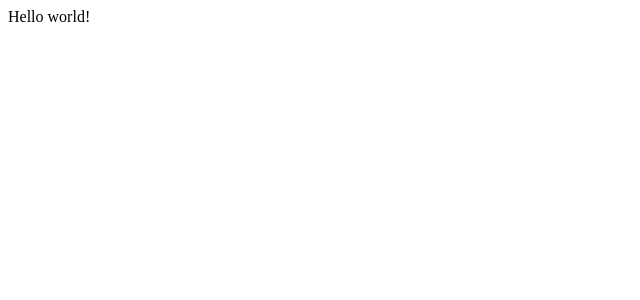
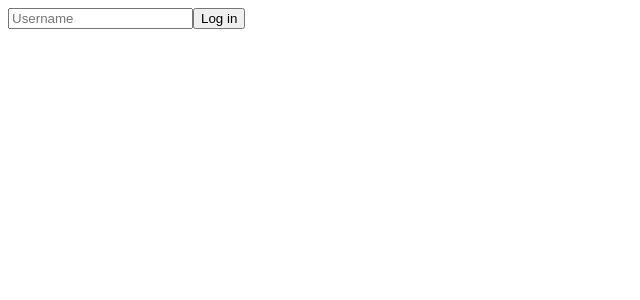
Before and after one commit to dstrekelj/algebra-example-react-todo-app, a React (Create React App) app: page / in a window 1280 px wide. Shown: the top 300 px of the page, without its empty margins (0-640 px from the left). Built offline with nearby package versions, Linux system fonts and the light colour scheme.

Commit message:
Add login form

```diff
--- a/src/App.js
+++ b/src/App.js
@@ -1,3 +1,15 @@
+import { useState } from "react";
+import { LoginForm } from "./containers/LoginForm";
+
 export function App() {
-  return <div>Hello world!</div>;
+  const [user, setUser] = useState(null);
+
+  const handleLogin = (data) => setUser({ username: data.username });
+
+  return (
+    <div>
+      {user !== null && <div>Hi {user.username}!</div>}
+      <LoginForm onLogin={handleLogin} />
+    </div>
+  );
 }
--- /dev/null
+++ b/src/components/Button.jsx
@@ -0,0 +1,3 @@
+export function Button(props) {
+  return <button {...props} />;
+}
--- /dev/null
+++ b/src/components/Input.jsx
@@ -0,0 +1,3 @@
+export function Input(props) {
+  return <input {...props} />;
+}
--- /dev/null
+++ b/src/components/LoginForm.jsx
@@ -0,0 +1,16 @@
+import { Button } from "./Button";
+import { Input } from "./Input";
+
+export function LoginForm(props) {
+  return (
+    <form onSubmit={props.onSubmit}>
+      <Input
+        type="text"
+        name="username"
+        placeholder="Username"
+        onChange={props.onChange}
+      />
+      <Button type="submit">Log in</Button>
+    </form>
+  );
+}
--- /dev/null
+++ b/src/containers/LoginForm.jsx
@@ -0,0 +1,23 @@
+import { useState } from "react";
+import { LoginForm as Component } from "../components/LoginForm";
+
+export function LoginForm(props) {
+  const [state, setState] = useState({});
+
+  const handleChange = (event) => {
+    const value = event.target.value;
+    const name = event.target.name;
+
+    setState((state) => ({
+      ...state,
+      [name]: value,
+    }));
+  };
+
+  const handleSubmit = (event) => {
+    event.preventDefault();
+    props.onLogin(state);
+  };
+
+  return <Component onSubmit={handleSubmit} onChange={handleChange} />;
+}
```
